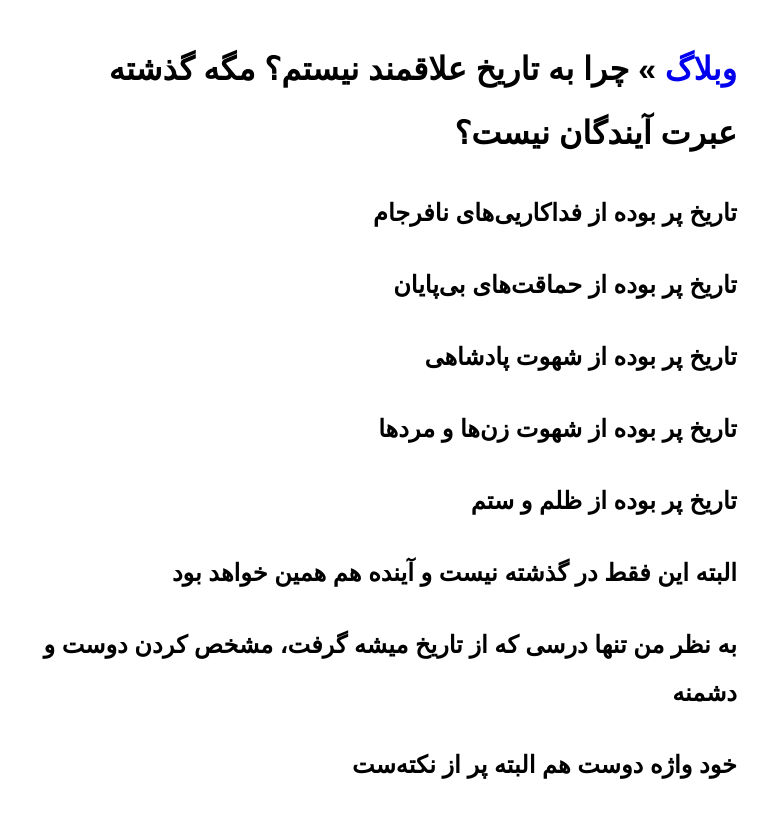
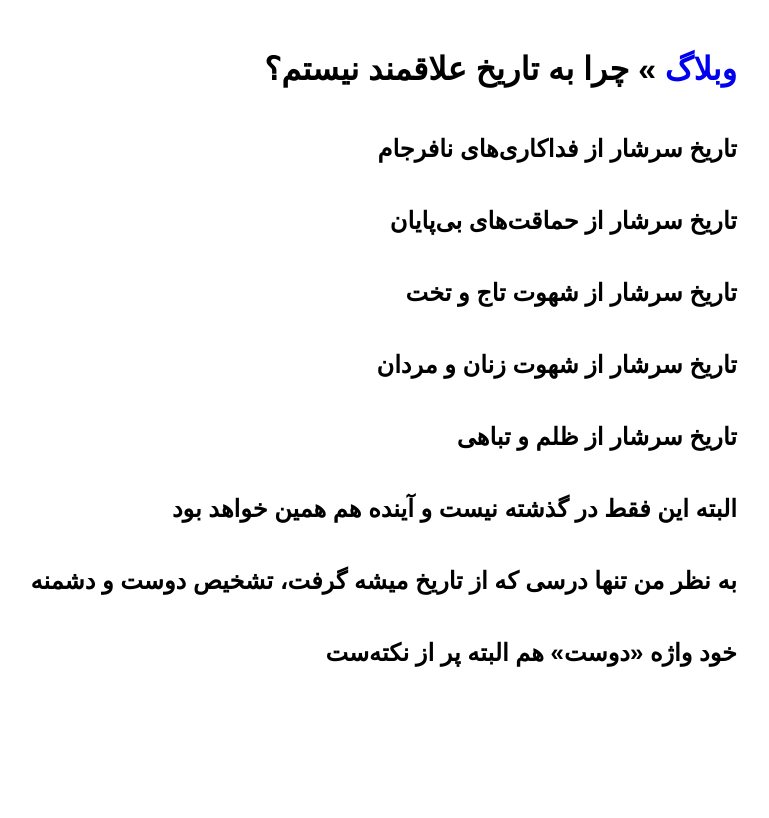
Before and after one commit to darkblog/darkblog.github.io, a Jekyll site: the page built from _posts/2024-7-4-2.md, in a window 1280 px wide. Shown: the top 818 px of the page, without its empty margins (428-1197 px from the left). Built offline with Jekyll 4.4.1, drawn with Linux system fonts in a browser that asks for light colours.

Commit message:
Update 2024-7-4-2.md

```diff
--- a/_posts/2024-7-4-2.md
+++ b/_posts/2024-7-4-2.md
@@ -1,20 +1,20 @@
 ---
 layout: post
-title: چرا به تاریخ علاقمند نیستم؟ مگه گذشته عبرت آیندگان نیست؟
+title: چرا به تاریخ علاقمند نیستم؟
 ---
 
-تاریخ پر بوده از فداکاریی‌های نافرجام
+تاریخ سرشار از فداکاری‌های نافرجام
 
-تاریخ پر بوده از حماقت‌های بی‌پایان
+تاریخ سرشار از حماقت‌های بی‌پایان
 
-تاریخ پر بوده از شهوت پادشاهی
+تاریخ سرشار از شهوت تاج و تخت
 
-تاریخ پر بوده از شهوت زن‌ها و مردها
+تاریخ سرشار از شهوت زنان و مردان
 
-تاریخ پر بوده از ظلم و ستم
+تاریخ سرشار از ظلم و تباهی
 
 البته این فقط در گذشته نیست و آینده هم همین خواهد بود
 
-به نظر من تنها درسی که از تاریخ میشه گرفت، مشخص کردن دوست و دشمنه
+به نظر من تنها درسی که از تاریخ میشه گرفت، تشخیص دوست و دشمنه
 
-خود واژه دوست هم البته پر از نکته‌ست
+خود واژه «دوست» هم البته پر از نکته‌ست
```
